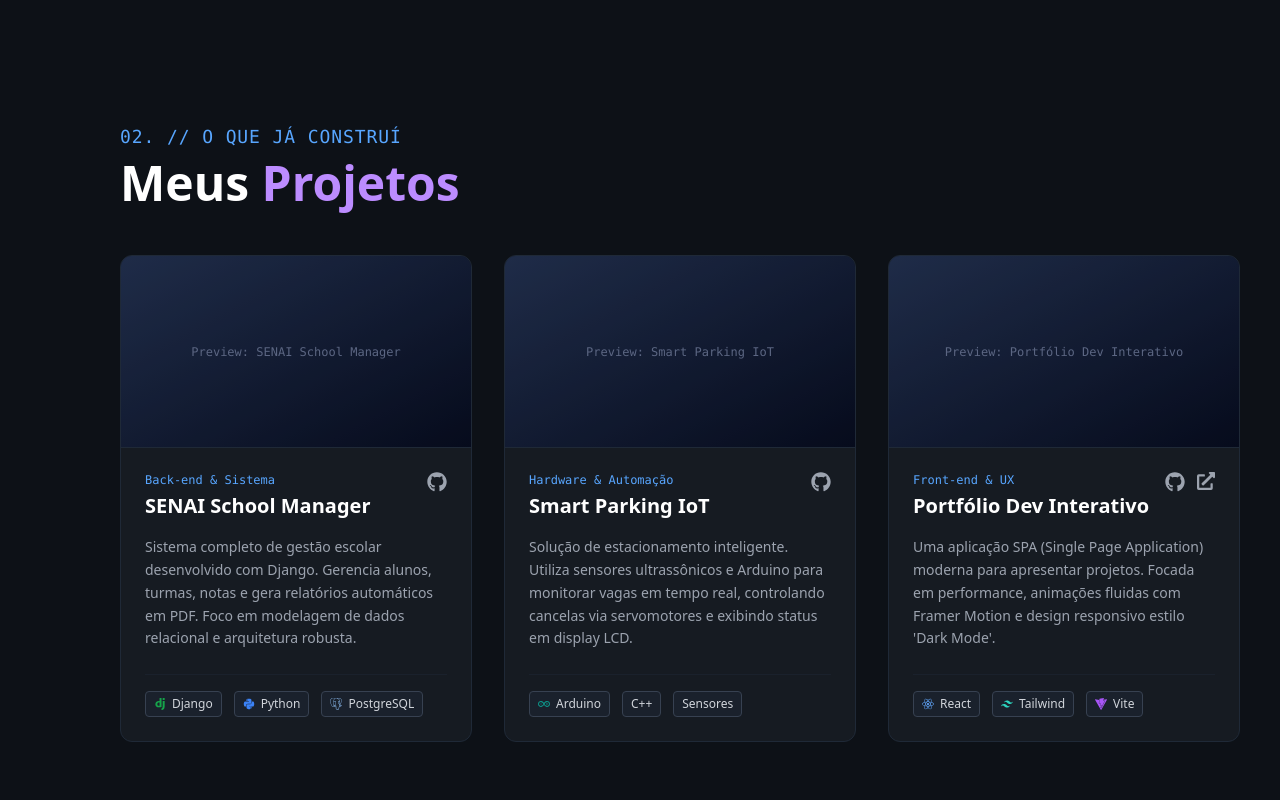
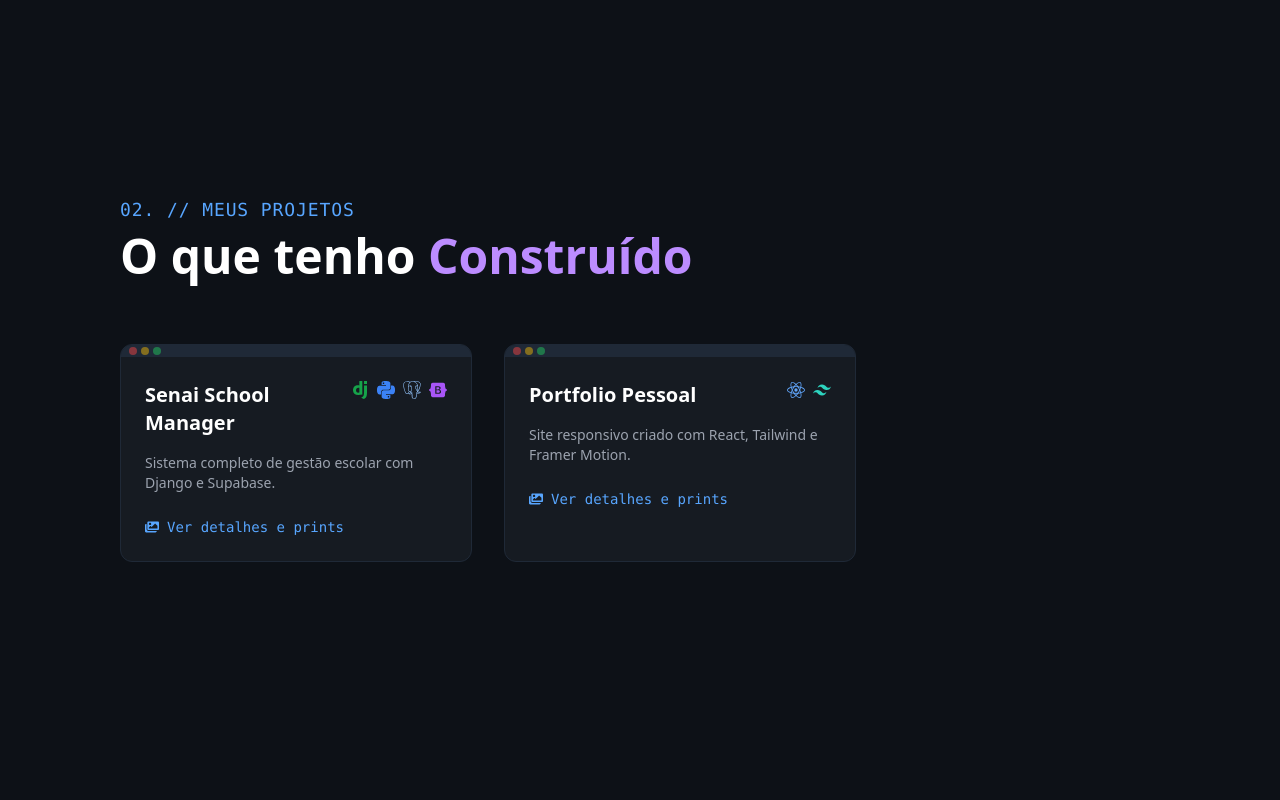
Before and after one commit to rfamiglietti/portifolio, a React (Vite) app: page / in a window 1280 px wide. Shown: the part 1860-2660 px from the top of the page. Built offline with nearby package versions, Linux system fonts and the light colour scheme.

Commit message:
feat(projects): adiciona modal com galeria de prints reais do Senai School Manager

```diff
--- a/src/pages/Projects.jsx
+++ b/src/pages/Projects.jsx
@@ -1,144 +1,243 @@
-import React from 'react';
-import { motion } from 'framer-motion';
-import { FaGithub, FaExternalLinkAlt, FaPython, FaReact } from 'react-icons/fa';
-import { SiDjango, SiArduino, SiPostgresql, SiTailwindcss, SiVite } from 'react-icons/si';
+import React, { useState } from 'react';
+import { motion, AnimatePresence } from 'framer-motion';
+import { FaGithub, FaExternalLinkAlt, FaTimes, FaImages, FaCheckCircle } from 'react-icons/fa';
+import { SiDjango, SiPython, SiPostgresql, SiBootstrap, SiReact, SiTailwindcss, SiArduino } from 'react-icons/si';
 import SectionWrapper from '../components/SectionWrapper';
 
 const Projects = () => {
-  // Dados dos Projetos (Fácil de editar depois)
+  const [selectedProject, setSelectedProject] = useState(null);
+
+  // === DADOS DOS PROJETOS ===
   const projects = [
     {
       id: 1,
-      title: "SENAI School Manager",
-      category: "Back-end & Sistema",
-      description: "Sistema completo de gestão escolar desenvolvido com Django. Gerencia alunos, turmas, notas e gera relatórios automáticos em PDF. Foco em modelagem de dados relacional e arquitetura robusta.",
+      title: "Senai School Manager",
+      shortDescription: "Sistema completo de gestão escolar com Django e Supabase.",
+      fullDescription: `
+        Este projeto foi desenvolvido para resolver a complexidade da gestão acadêmica no SENAI.
+        O objetivo era criar um sistema centralizado onde Secretaria, Coordenação, Professores e Alunos tivessem visões personalizadas.
+
+        Utilizando a robustez do Django no backend e a flexibilidade do Supabase (PostgreSQL), implementei um sistema de controle de acesso (RBAC) rigoroso.
+
+        Principais Desafios Superados:
+        1. Modelagem do Banco de Dados para suportar N:N relações (Turmas <-> Professores <-> Alunos).
+        2. Geração dinâmica de boletins e diários de classe.
+        3. Interface intuitiva para diferentes perfis de usuário.
+      `,
       techs: [
-        { name: "Django", icon: SiDjango, color: "text-green-600" },
-        { name: "Python", icon: FaPython, color: "text-blue-500" },
-        { name: "PostgreSQL", icon: SiPostgresql, color: "text-blue-300" }
+        { icon: SiDjango, name: "Django", color: "text-green-600" },
+        { icon: SiPython, name: "Python", color: "text-blue-500" },
+        { icon: SiPostgresql, name: "Supabase", color: "text-blue-300" },
+        { icon: SiBootstrap, name: "Bootstrap", color: "text-purple-500" },
       ],
-      github: "https://github.com/rfamiglietti", // Coloque o link real depois
-      demo: null, // Back-end geralmente não tem demo visual fácil, ok deixar null
-      image: "project-school.jpg", // Nome do arquivo na pasta public
-      featured: true
+      features: [
+        "Painéis exclusivos para Aluno, Professor e Secretaria",
+        "Lançamento de Notas e Frequência em tempo real",
+        "Visualização de Boletim e Histórico Escolar",
+        "Gestão Financeira básica para Secretaria"
+      ],
+      // SEUS PRINTS REAIS AQUI
+      images: [
+        "/prints/senaimenu.jpg",           // Capa
+        "/prints/alunoinicio.png",         // Visão do Aluno
+        "/prints/alunoboletim.png",        // Boletim
+        "/prints/professoraulas.png",      // Visão do Professor
+        "/prints/professordiario.png",     // Diário de Classe
+        "/prints/secretariapainel.png",    // Painel ADM
+        "/prints/secretariaalunos.png",    // Lista de Alunos
+        "/prints/cordenacaovisao.png"      // Visão Coordenação
+      ],
+      github: "https://github.com/rfamiglietti/SENAI-School-Manager",
+      demo: null,
     },
     {
       id: 2,
-      title: "Smart Parking IoT",
-      category: "Hardware & Automação",
-      description: "Solução de estacionamento inteligente. Utiliza sensores ultrassônicos e Arduino para monitorar vagas em tempo real, controlando cancelas via servomotores e exibindo status em display LCD.",
+      title: "Portfolio Pessoal",
+      shortDescription: "Site responsivo criado com React, Tailwind e Framer Motion.",
+      fullDescription: "Meu cartão de visitas digital. O foco foi criar uma experiência imersiva estilo 'VS Code', com performance alta, animações fluidas e modo Dark nativo.",
       techs: [
-        { name: "Arduino", icon: SiArduino, color: "text-teal-600" },
-        { name: "C++", icon: null, color: "text-blue-400" },
-        { name: "Sensores", icon: null, color: "text-yellow-400" }
+        { icon: SiReact, name: "React", color: "text-blue-400" },
+        { icon: SiTailwindcss, name: "Tailwind", color: "text-teal-400" },
       ],
-      github: "https://github.com/rfamiglietti",
-      demo: null,
-      image: "project-arduino.jpg",
-      featured: true
-    },
-    {
-      id: 3,
-      title: "Portfólio Dev Interativo",
-      category: "Front-end & UX",
-      description: "Uma aplicação SPA (Single Page Application) moderna para apresentar projetos. Focada em performance, animações fluidas com Framer Motion e design responsivo estilo 'Dark Mode'.",
-      techs: [
-        { name: "React", icon: FaReact, color: "text-blue-400" },
-        { name: "Tailwind", icon: SiTailwindcss, color: "text-teal-400" },
-        { name: "Vite", icon: SiVite, color: "text-purple-500" }
-      ],
+      features: ["Design Responsivo", "Galeria de Projetos Interativa", "Formulário AJAX"],
+      images: [],
       github: "https://github.com/rfamiglietti/portfolio",
       demo: "https://rfamiglietti.github.io/portfolio/",
-      image: "project-portfolio.jpg",
-      featured: false
-    }
+    },
   ];
 
   return (
     <SectionWrapper id="projects">
-      <div className="max-w-6xl mx-auto w-full pb-20">
+      <div className="max-w-6xl mx-auto pb-32">
 
         {/* Cabeçalho */}
-        <motion.div
-          initial={{ opacity: 0, y: -20 }}
-          whileInView={{ opacity: 1, y: 0 }}
-          viewport={{ once: true }}
-          className="mb-12"
-        >
-          <span className="font-mono text-blue-neon text-lg tracking-wider">02. // O QUE JÁ CONSTRUÍ</span>
+        <div className="mb-16">
+          <span className="font-mono text-blue-neon text-lg tracking-wider">
+            02. // MEUS PROJETOS
+          </span>
           <h2 className="text-4xl md:text-5xl font-bold text-white mt-2">
-            Meus <span className="text-purple-neon">Projetos</span>
+            O que tenho <span className="text-purple-neon">Construído</span>
           </h2>
-        </motion.div>
+        </div>
 
-        {/* Grid de Projetos */}
+        {/* Grid de Cards */}
         <div className="grid grid-cols-1 md:grid-cols-2 lg:grid-cols-3 gap-8">
-          {projects.map((project, index) => (
+          {projects.map((project) => (
             <motion.div
               key={project.id}
-              initial={{ opacity: 0, y: 30 }}
-              whileInView={{ opacity: 1, y: 0 }}
-              viewport={{ once: true }}
-              transition={{ delay: index * 0.1 }}
-              className="group bg-[#161b22] rounded-xl border border-gray-800 overflow-hidden hover:border-blue-neon/50 hover:shadow-lg hover:shadow-blue-neon/10 transition-all duration-300 flex flex-col h-full"
+              layoutId={`card-${project.id}`}
+              onClick={() => setSelectedProject(project)}
+              className="bg-[#161b22] rounded-xl border border-gray-800 overflow-hidden hover:border-blue-neon/50 transition-all cursor-pointer group hover:shadow-lg hover:shadow-blue-neon/10"
+              whileHover={{ y: -5 }}
             >
+              {/* Barra Superior do Card */}
+              <div className="h-3 bg-gray-800 flex items-center px-2 gap-1">
+                <div className="w-2 h-2 rounded-full bg-red-500/50"></div>
+                <div className="w-2 h-2 rounded-full bg-yellow-500/50"></div>
+                <div className="w-2 h-2 rounded-full bg-green-500/50"></div>
+              </div>
 
-              {/* Área da Imagem (Janela do Sistema) */}
-              <div className="h-48 overflow-hidden relative bg-gray-900 border-b border-gray-800 group">
-                {/* Overlay colorido no hover */}
-                <div className="absolute inset-0 bg-blue-900/20 group-hover:bg-transparent transition-colors z-10"></div>
-
-                {/* Se a imagem não existir, mostra um gradiente estiloso */}
-                <div className="w-full h-full bg-gradient-to-br from-gray-800 to-black flex items-center justify-center text-gray-700 font-mono text-xs">
-                  {/* Aqui viria a tag <img src={project.image} ... /> se você tiver prints */}
-                  <span className="text-gray-500">Preview: {project.title}</span>
+              <div className="p-6">
+                <div className="flex justify-between items-start mb-4">
+                  <h3 className="text-xl font-bold text-white group-hover:text-blue-neon transition-colors">
+                    {project.title}
+                  </h3>
+                  <div className="flex gap-2">
+                    {project.techs.map((Tech, index) => (
+                      <Tech.icon key={index} className={`text-lg ${Tech.color}`} title={Tech.name} />
+                    ))}
                   </div>
                 </div>
 
-              {/* Conteúdo do Card */}
-              <div className="p-6 flex flex-col flex-grow">
+                <p className="text-gray-400 text-sm mb-6 line-clamp-3">
+                  {project.shortDescription}
+                </p>
 
-                <div className="flex justify-between items-start mb-4">
-                  <div>
-                    <span className="text-xs font-mono text-blue-neon mb-1 block">{project.category}</span>
-                    <h3 className="text-xl font-bold text-white group-hover:text-purple-neon transition-colors">
-                      {project.title}
-                    </h3>
+                <div className="flex items-center gap-2 text-blue-neon text-sm font-mono mt-auto">
+                  <FaImages /> Ver detalhes e prints
+                </div>
+              </div>
+            </motion.div>
+          ))}
         </div>
 
-                  {/* Links (GitHub / Demo) */}
-                  <div className="flex gap-3">
-                    {project.github && (
-                      <a href={project.github} target="_blank" rel="noopener noreferrer" className="text-gray-400 hover:text-white transition-colors" title="Ver Código">
-                        <FaGithub size={20} />
+        {/* === MODAL DE DETALHES === */}
+        <AnimatePresence>
+          {selectedProject && (
+            <>
+              {/* Fundo Escuro */}
+              <motion.div
+                initial={{ opacity: 0 }}
+                animate={{ opacity: 1 }}
+                exit={{ opacity: 0 }}
+                onClick={() => setSelectedProject(null)}
+                className="fixed inset-0 bg-black/80 z-[60] backdrop-blur-sm"
+              />
+
+              {/* Janela do Modal */}
+              <motion.div
+                layoutId={`card-${selectedProject.id}`}
+                className="fixed inset-0 md:inset-10 z-[70] m-auto max-w-5xl h-fit max-h-[90vh] bg-[#0d1117] border border-gray-700 rounded-xl overflow-y-auto scrollbar-hide shadow-2xl"
+              >
+
+                <button
+                  onClick={() => setSelectedProject(null)}
+                  className="absolute top-4 right-4 p-2 bg-gray-800 rounded-full text-white hover:bg-red-500 transition-colors z-50 sticky"
+                >
+                  <FaTimes />
+                </button>
+
+                <div className="p-8 md:p-12">
+
+                  {/* Título */}
+                  <div className="mb-8 border-b border-gray-800 pb-6">
+                    <h2 className="text-3xl md:text-4xl font-bold text-white mb-4">
+                      {selectedProject.title}
+                    </h2>
+                    <div className="flex flex-wrap gap-3">
+                      {selectedProject.techs.map((Tech, idx) => (
+                        <span key={idx} className="flex items-center gap-2 px-3 py-1 bg-gray-800 rounded-full text-xs text-gray-300 border border-gray-700">
+                          <Tech.icon className={Tech.color} /> {Tech.name}
+                        </span>
+                      ))}
+                    </div>
+                  </div>
+
+                  {/* Conteúdo */}
+                  <div className="grid md:grid-cols-3 gap-8 mb-10">
+                    <div className="md:col-span-2 space-y-6">
+                      <div>
+                        <h3 className="text-xl font-bold text-purple-neon mb-3">Visão Geral</h3>
+                        <p className="text-gray-300 leading-relaxed whitespace-pre-line text-sm md:text-base">
+                          {selectedProject.fullDescription}
+                        </p>
+                      </div>
+
+                      {selectedProject.features && (
+                        <div>
+                          <h4 className="text-white font-bold mb-3 border-l-4 border-blue-neon pl-3">Funcionalidades</h4>
+                          <ul className="grid grid-cols-1 sm:grid-cols-2 gap-2">
+                            {selectedProject.features.map((feat, i) => (
+                              <li key={i} className="flex items-start gap-2 text-sm text-gray-400">
+                                <FaCheckCircle className="mt-1 text-green-500 flex-shrink-0" />
+                                {feat}
+                              </li>
+                            ))}
+                          </ul>
+                        </div>
+                      )}
+                    </div>
+
+                    {/* Links Laterais */}
+                    <div className="flex flex-col gap-4">
+                      <div className="p-4 bg-[#161b22] rounded-lg border border-gray-800">
+                        <h3 className="text-sm font-bold text-gray-400 uppercase tracking-wider mb-4">Links do Projeto</h3>
+                        <div className="space-y-3">
+                          {selectedProject.github && (
+                            <a href={selectedProject.github} target="_blank" rel="noopener noreferrer" className="flex items-center gap-3 p-3 bg-gray-800 hover:bg-gray-700 rounded-lg transition-colors text-white border border-gray-700 text-sm">
+                              <FaGithub size={18} /> Repositório GitHub
                             </a>
                           )}
-                    {project.demo && (
-                      <a href={project.demo} target="_blank" rel="noopener noreferrer" className="text-gray-400 hover:text-blue-neon transition-colors" title="Ver Demo Online">
-                        <FaExternalLinkAlt size={18} />
+                          {selectedProject.demo && (
+                            <a href={selectedProject.demo} target="_blank" rel="noopener noreferrer" className="flex items-center gap-3 p-3 bg-blue-900/20 hover:bg-blue-900/30 rounded-lg transition-colors text-blue-400 border border-blue-500/30 text-sm">
+                              <FaExternalLinkAlt size={16} /> Acessar Deploy
                             </a>
                           )}
                         </div>
                       </div>
+                    </div>
+                  </div>
 
-                <p className="text-gray-400 text-sm mb-6 flex-grow leading-relaxed">
-                  {project.description}
-                </p>
-
-                {/* Tecnologias */}
-                <div className="flex flex-wrap gap-3 mt-auto pt-4 border-t border-gray-800/50">
-                  {project.techs.map((tech, i) => (
-                    <div key={i} className="flex items-center gap-1.5 text-xs text-gray-300 bg-gray-800/50 px-2 py-1 rounded border border-gray-700">
-                      {tech.icon && <tech.icon className={`${tech.color}`} />}
-                      <span>{tech.name}</span>
+                  {/* Galeria */}
+                  {selectedProject.images && selectedProject.images.length > 0 && (
+                    <div className="border-t border-gray-800 pt-8">
+                      <h3 className="text-xl font-bold text-white mb-6 flex items-center gap-2">
+                        <FaImages className="text-yellow-500" /> Galeria de Telas
+                      </h3>
+                      <div className="grid grid-cols-1 md:grid-cols-2 gap-4">
+                        {selectedProject.images.map((img, idx) => (
+                          <div key={idx} className="group relative aspect-video overflow-hidden rounded-lg border border-gray-700 bg-gray-900 shadow-xl">
+                            <img
+                              src={img}
+                              alt={`Tela do sistema ${idx + 1}`}
+                              className="w-full h-full object-cover object-top transition-transform duration-700 group-hover:scale-105"
+                            />
+                            <div className="absolute inset-0 bg-gradient-to-t from-black/60 to-transparent opacity-0 group-hover:opacity-100 transition-opacity duration-300 flex items-end p-4">
+                              <span className="text-white text-sm font-mono bg-black/50 px-2 py-1 rounded border border-gray-600">
+                                print_screen_{idx + 1}.png
+                              </span>
+                            </div>
                           </div>
                         ))}
                       </div>
+                    </div>
+                  )}
 
                 </div>
               </motion.div>
-          ))}
-        </div>
+            </>
+          )}
+        </AnimatePresence>
 
       </div>
     </SectionWrapper>
```
Lines whose indentation alone changed are shown as unchanged.
